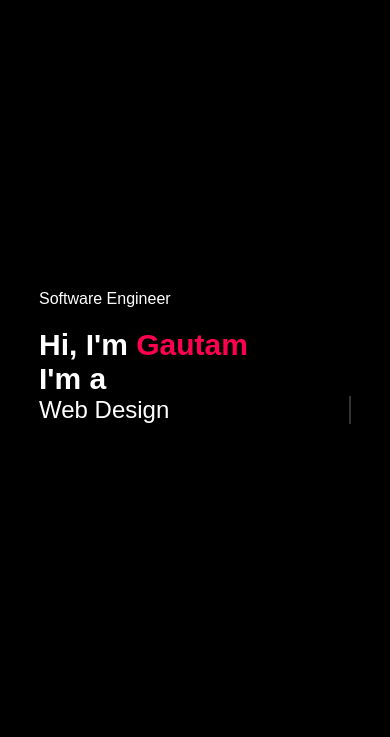
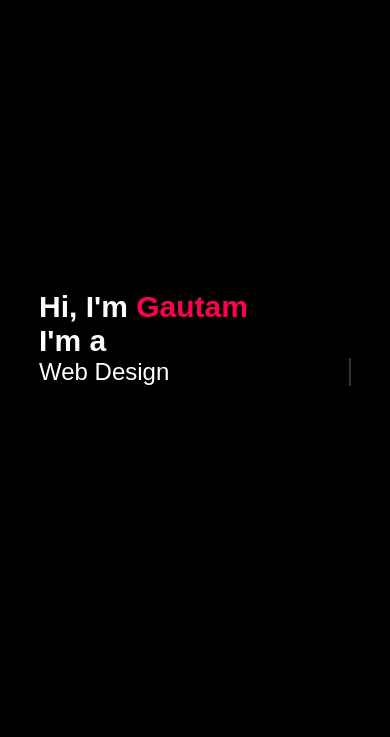
Before and after one commit to thegautamarora7/Personal-Portfolio, a plain HTML site: page index.html in a window 390 px wide. Shown: the part 107-844 px from the top of the page. Drawn offline with Linux system fonts and the light colour scheme.

Commit message:
Updating my UI

```diff
--- a/index.html
+++ b/index.html
@@ -23,7 +23,6 @@
                 <i class="fa-solid fa-bars" onclick="openmenu()"></i>
             </nav>
             <div class="header-text">
-                <p>Software Engineer</p>
                 <h1>Hi, I'm <span>Gautam</span> <br>I'm a </h1>
                 <div class="role-container">
                     <span id="role"></span>
@@ -163,7 +162,7 @@ typeRole();
 
             </div>
             <div class="work">
-                <img src="Potfolio.png" alt="" height="401px">
+                <img src="Portfolio.png" alt="" height="401px">
                 <div class="layer">
                     <h3>Personal Portfolio</h3>
                     <p>Dynamic personal portfolio showcasing projects and skills, styled with HTML/CSS, enhanced with JS and jQuery for interactivity, and featuring a contact form with Google Forms integration for seamless communication.</p>
@@ -185,7 +184,6 @@ typeRole();
             <div class="contact-left">
                 <h1 class="sub-title">Contact Me</h1>
                 <p><i class="fa-solid fa-paper-plane"></i> gautam@example.com</p>
-                <p><i class="fa-solid fa-square-phone"></i> +1(437) 766 7720</p>
                 <div class="social-icons">
                     <a href="https://twitter.com/thegautamarora7"><i class="fa-brands fa-twitter-square"></i></a>
                     <a href="https://www.instagram.com/thegautamarora7/"><i class="fa-brands fa-instagram"></i></a>
--- a/style.css
+++ b/style.css
@@ -15,7 +15,7 @@ body{
 #header{
     width: 100%;
     height: 100vh;
-    background-image: url(background.png);
+    background-image: url(background.mp4);
     background-size: cover;
     background-position: center;
 }
@@ -378,7 +378,7 @@ nav .fa-solid{
 }
 @media only screen and (max-width: 600px){
     #header{
-        background-image: url(background.png) ;
+        background-image: url(background.mp4) ;
     }
     .header-text{
         margin-top: 100%;
```
Also changed, not shown: 1 other file.
